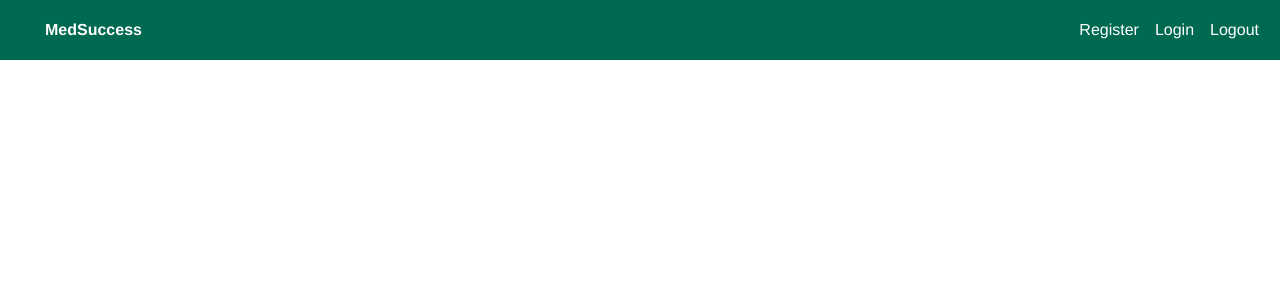
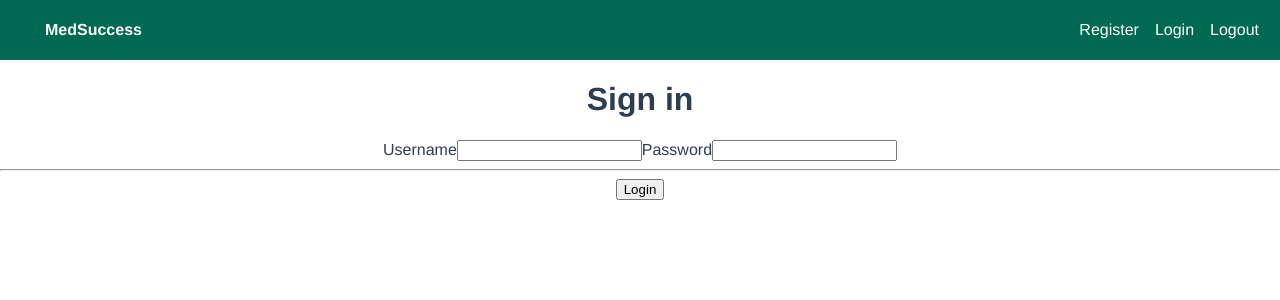
Before and after one commit to vkaidalov/medsuccess, a Vue app in the folder frontend/: page /#/login in a window 1280 px wide. Shown: the top 300 px of the page. Built offline with nearby package versions, Linux system fonts and the light colour scheme.

Commit message:
enabled CORS for Django REST and added Login component with token saving

```diff
--- a/frontend/src/App.vue
+++ b/frontend/src/App.vue
@@ -28,5 +28,4 @@
   text-align: center;
   color: #2c3e50;
 }
-
 </style>
--- a/frontend/src/main.js
+++ b/frontend/src/main.js
@@ -6,7 +6,7 @@
 Vue.config.productionTip = false;
 
 new Vue({
-  router,
-  store,
-  render: h => h(App)
+    router,
+    store,
+    render: h => h(App)
 }).$mount("#app");
--- a/frontend/src/router.js
+++ b/frontend/src/router.js
@@ -1,6 +1,7 @@
 import Vue from "vue";
 import Router from "vue-router";
 import Home from "./views/Home.vue";
+import Login from "./views/Login";
 
 Vue.use(Router);
 
@@ -12,13 +13,9 @@
             component: Home
         },
         {
-      path: "/about",
-      name: "about",
-      // route level code-splitting
-      // this generates a separate chunk (about.[hash].js) for this route
-      // which is lazy-loaded when the route is visited.
-      component: () =>
-        import(/* webpackChunkName: "about" */ "./views/About.vue")
+            path: '/login',
+            name: 'login',
+            component: Login
         }
     ]
 });
--- a/frontend/src/store.js
+++ b/frontend/src/store.js
@@ -1,10 +1,51 @@
 import Vue from "vue";
 import Vuex from "vuex";
+import axios from 'axios';
 
 Vue.use(Vuex);
 
 export default new Vuex.Store({
-  state: {},
-  mutations: {},
-  actions: {}
+    state: {
+        status: '',
+        token: localStorage.getItem('token') || '',
+        user: {}
+    },
+    mutations: {
+        auth_request(state) {
+            state.status = 'loading';
+        },
+        auth_success(state, token, user) {
+            state.status = 'success';
+            state.token = token;
+            state.user = user;
+        },
+        auth_error(state) {
+            state.status = 'error';
+        },
+        logout(state) {
+            state.status = '';
+            state.token = '';
+        },
+    },
+    actions: {
+        login({commit}, user) {
+            return new Promise((resolve, reject) => {
+                commit('auth_request');
+                axios({url: 'http://localhost:8000/users/login/', data: user, method: 'POST'})
+                    .then(resp => {
+                        const token = resp.data.token;
+                        const user = resp.data.user;
+                        localStorage.setItem('token', token);
+                        axios.defaults.headers.common['Authorization'] = token;
+                        commit('auth_success', token, user);
+                        resolve(resp);
+                    })
+                    .catch(err => {
+                        commit('auth_error');
+                        localStorage.removeItem('token');
+                        reject(err);
+                    })
+            });
+        },
+    }
 });
--- a/frontend/src/views/About.vue
+++ /dev/null
@@ -1,5 +0,0 @@
-<template>
-  <div class="about">
-    <h1>This is an about page</h1>
-  </div>
-</template>
--- /dev/null
+++ b/frontend/src/views/Login.vue
@@ -0,0 +1,38 @@
+<template>
+  <div>
+    <form class="login" @submit.prevent="login">
+      <h1>Sign in</h1>
+      <label>Username</label>
+      <input required v-model="username" type="text"/>
+      <label>Password</label>
+      <input required v-model="password" type="password"/>
+      <hr/>
+      <button type="submit">Login</button>
+    </form>
+  </div>
+</template>
+
+<script>
+    export default {
+        name: "Login",
+        data() {
+            return {
+                username: "",
+                password: ""
+            }
+        },
+        methods: {
+            login: function () {
+                let username = this.username;
+                let password = this.password;
+                this.$store.dispatch('login', {username, password})
+                    .then(() => this.$router.push('/'))
+                    .catch(err => console.log(err));
+            }
+        }
+    }
+</script>
+
+<style scoped>
+
+</style>
```
Also changed, not shown: 2 other files (tests, documents, lock files or other folders). Lines whose indentation alone changed are shown as unchanged.
